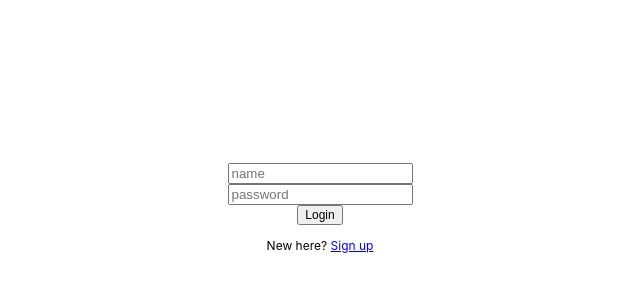
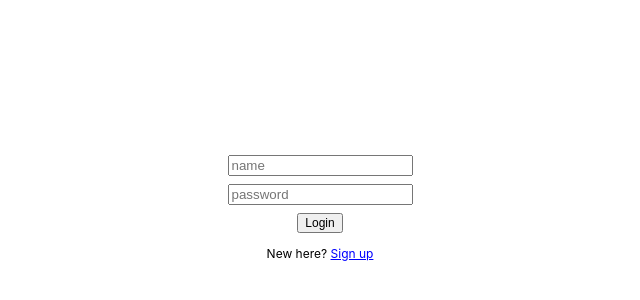
Before and after one commit to vesground/happy, a Next.js app: page /auth/signin in a window 1280 px wide. Shown: the part 176-476 px from the top of the page, without its empty margins (320-960 px from the left). Built offline with nearby package versions, Linux system fonts and the light colour scheme.

Commit message:
Implement validation on login page

```diff
--- /dev/null
+++ b/components/Input.jsx
@@ -0,0 +1,10 @@
+import styles from 'styles/Input.module.scss';
+
+export default function Input({ name, register, required, type, placeholder, error }) {
+  return (
+    <div className={styles.input}>
+      <input type={type} placeholder={placeholder} {...register(name, { required })} />
+      {error && <span className={styles.error}>{error.message || "This is required"}</span>}
+    </div>
+  );
+}
--- a/pages/auth/signin.js
+++ b/pages/auth/signin.js
@@ -2,8 +2,10 @@ import { useState } from "react";
 import { signIn } from "next-auth/react"
 import { useRouter } from 'next/router'
 import cn from "classnames";
+import { useForm } from "react-hook-form";
 
 import Layout from 'components/Layout';
+import Input from 'components/Input';
 
 import styles from 'styles/Signup.module.scss';
 
@@ -11,18 +13,12 @@ function Signin() {
   const [authorizing, setAuthorizing] = useState(false)
   const router = useRouter()
 
-  async function handleSubmit(event) {
-    event.preventDefault();
+  const { register, handleSubmit, formState: { errors } } = useForm();
 
-    const formElm = event.target;
-    const username = formElm[0].value;
-    const password = formElm[1].value;
+  async function onSubmit({name, password}) {
+    setAuthorizing(true)
+    await signIn('auth-provider', { username: name, password, redirect: false})
 
-    setAuthorizing(true)
-    const data = { username, password, redirect: false}
-    await signIn('auth-provider', data)
-
-    formElm.reset();
     router.replace(router.query.redirectUrl || '/')
   }
 
@@ -32,9 +28,9 @@ function Signin() {
 
   return (
     <Layout alignY alignX noNavigation>
-      <form className={styles.form} onSubmit={handleSubmit}>
-        <input type="text" name="username" placeholder="name" />
-        <input type="text" name="password" placeholder="password" />
+      <form className={styles.form} onSubmit={handleSubmit(onSubmit)}>
+        <Input register={register} type="text" name="name" placeholder="name" required error={errors.name} />
+        <Input register={register} type="text" name="password" placeholder="password" required error={errors.password} />
         <button type="submit" className={cn(authorizing && styles.buttonLoading)} disabled={authorizing}>Login</button>
 
         <p>New here? <a onClick={handleSignupClick}>Sign up</a></p>
--- /dev/null
+++ b/styles/Input.module.scss
@@ -0,0 +1,11 @@
+.input {
+  display: flex;
+  flex-direction: column;
+  margin-bottom: 0.5rem;
+
+  .error {
+    color: red;
+    font-size: 0.75rem;
+    margin-top: 0.25rem;
+  }
+}
```
Also changed, not shown: pages/auth/signup.js (+1 -7 lines).
